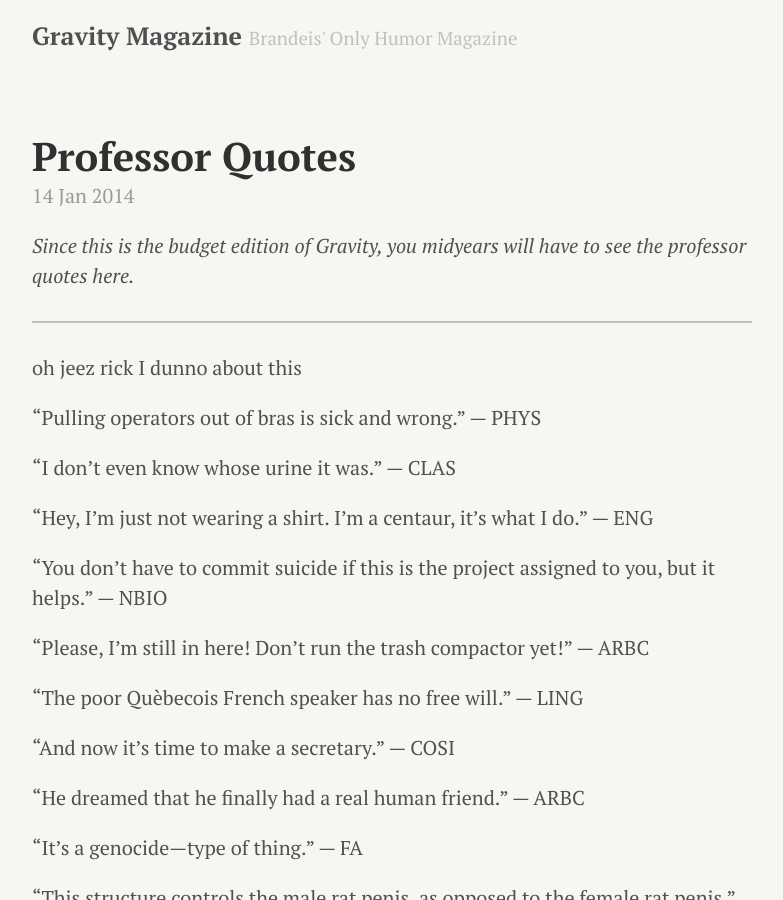
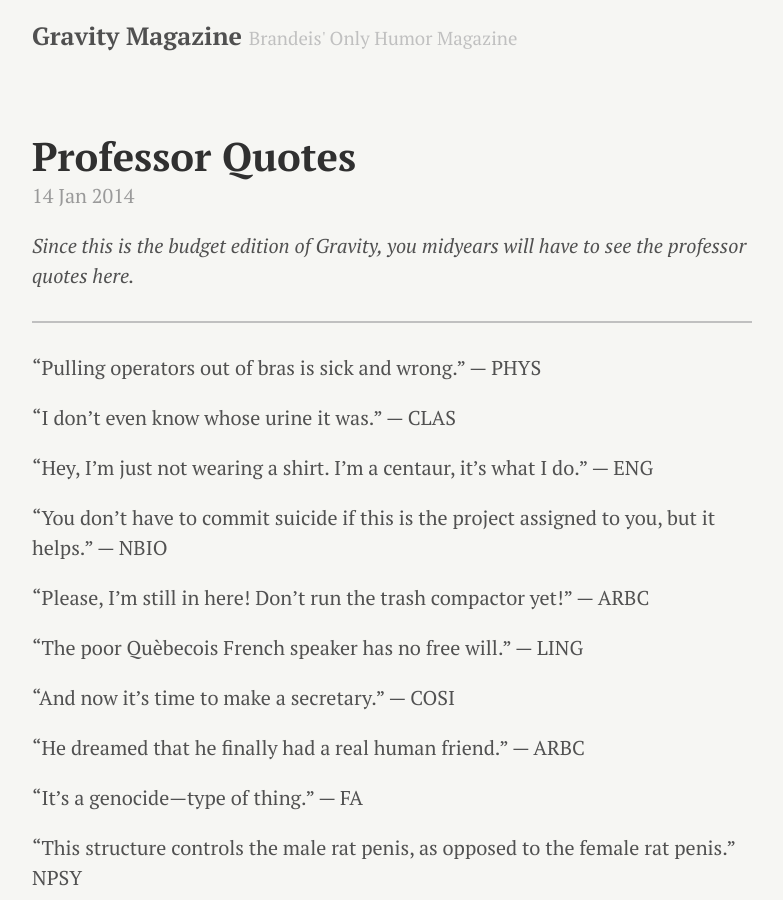
Before and after one commit to mrandhahn/gravitymagazine.org, a Jekyll site: the page built from _posts/2014-01-14-Professor-Quotes.md, in a window 1280 px wide and 900 px high. Shown: the whole window, without its empty margins (248-1031 px from the left). Built offline with Jekyll 4.4.1, drawn with Linux system fonts in a browser that asks for light colours; Markdown is read by kramdown in place of the engine named in the settings.

Commit message:
Revert "test"
This reverts commit 132e4823103ae7de69377e28b8c27cc6df7b4f7c.

```diff
--- a/_posts/2014-01-14-Professor-Quotes.md
+++ b/_posts/2014-01-14-Professor-Quotes.md
@@ -6,7 +6,6 @@ title: Professor Quotes
 *Since this is the budget edition of Gravity, you midyears will have to see the professor quotes here.*
 
 ***
-oh jeez rick I dunno about this
 
 “Pulling operators out of bras is sick and wrong.” — PHYS
 
```
